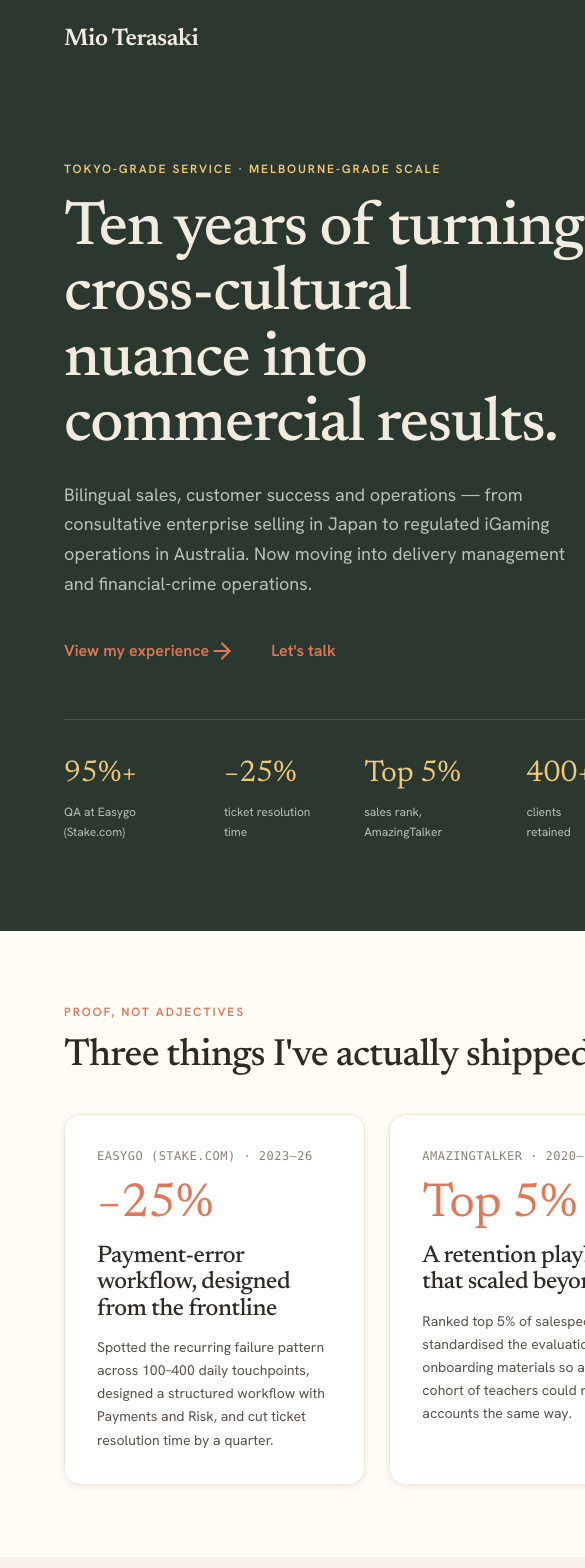
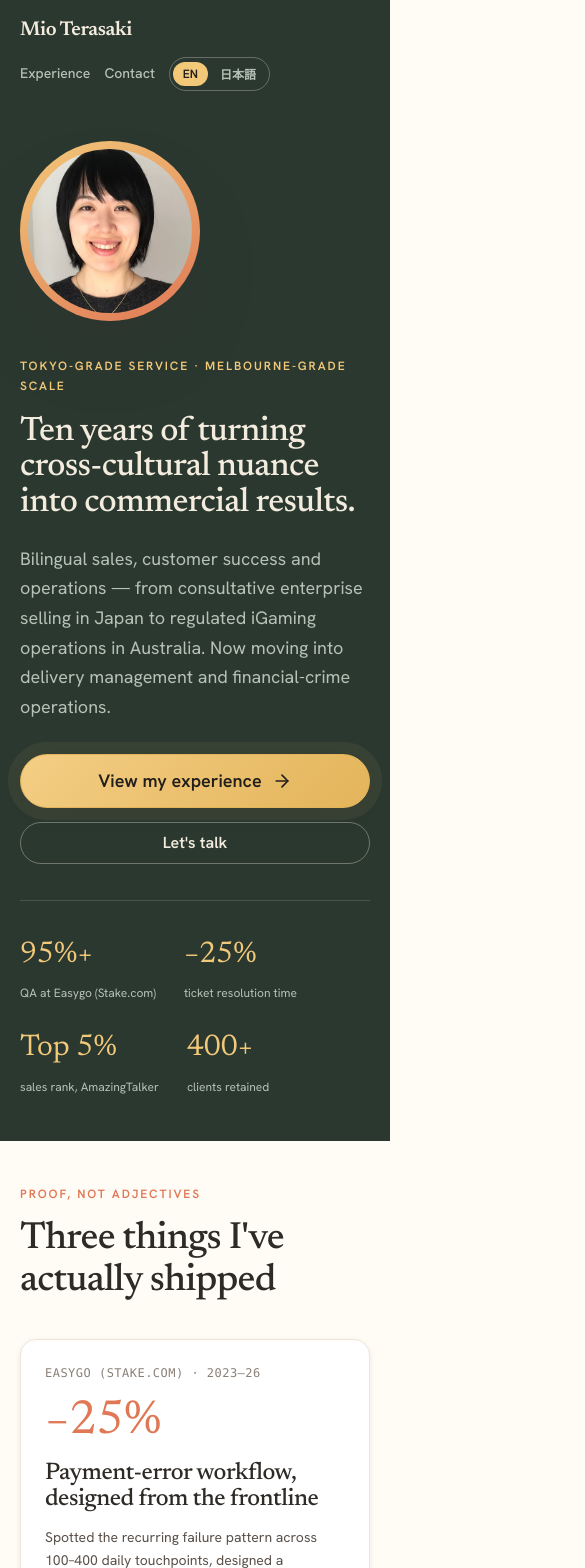
Before and after one commit to mioterasaki/portfolio, a React (Vite) app: page / in a window 390 px wide. Shown: the top 1568 px of the page, 585 px wide, since content can reach past the window. Built offline with nearby package versions, Linux system fonts and the light colour scheme; a web font is replaced by a local one.

Commit message:
Styles: responsive breakpoints, CTA button, lang toggle, JA fonts

```diff
--- a/src/styles/Contact.css
+++ b/src/styles/Contact.css
@@ -3,7 +3,8 @@
    ============================================================ */
 
 .page {
-  min-width: 1080px;
+  min-width: 0;
+  overflow-x: hidden;
   min-height: 100vh;
   display: flex;
   flex-direction: column;
@@ -31,7 +32,7 @@
 .header__title {
   font-family: var(--font-display);
   font-weight: 500;
-  font-size: 54px;
+  font-size: clamp(30px, 4.5vw, 54px);
   line-height: 1.06;
   letter-spacing: -0.02em;
   color: var(--dark-text);
@@ -165,3 +166,63 @@
   font-size: var(--text-xs);
   color: var(--text-muted);
 }
+
+/* ============================================================
+   RESPONSIVE — tablet and below
+   ============================================================ */
+@media (max-width: 1024px) {
+  .header {
+    padding: 48px 40px;
+    gap: 40px;
+  }
+  .main {
+    padding: 48px 40px;
+  }
+  .cards {
+    grid-template-columns: repeat(2, 1fr);
+    gap: 18px;
+  }
+  .footer {
+    padding: 20px 40px;
+  }
+}
+
+@media (max-width: 900px) {
+  .header {
+    grid-template-columns: 1fr;
+    gap: 28px;
+  }
+  .header__portrait {
+    order: -1;
+    width: 180px;
+    height: 180px;
+    padding: 7px;
+  }
+  .header__portrait img {
+    width: 166px;
+    height: 166px;
+  }
+}
+
+@media (max-width: 640px) {
+  .header {
+    padding: 36px 20px;
+  }
+  .main {
+    padding: 40px 20px;
+  }
+  .cards {
+    grid-template-columns: 1fr;
+  }
+  .languages {
+    grid-template-columns: 1fr;
+    gap: 14px;
+    padding: 24px;
+    margin-top: 36px;
+  }
+  .footer {
+    padding: 18px 20px;
+    flex-direction: column;
+    gap: 6px;
+  }
+}
--- a/src/styles/Experience.css
+++ b/src/styles/Experience.css
@@ -3,7 +3,8 @@
    ============================================================ */
 
 .experience {
-  min-width: 1080px;
+  min-width: 0;
+  overflow-x: hidden;
 }
 
 /* --- Header --- */
@@ -24,7 +25,7 @@
 .exp-header__title {
   font-family: var(--font-display);
   font-weight: 500;
-  font-size: 54px;
+  font-size: clamp(30px, 4.5vw, 54px);
   line-height: 1.06;
   letter-spacing: -0.02em;
   color: var(--dark-text);
@@ -204,3 +205,65 @@
   font-size: var(--text-xs);
   color: var(--dark-muted);
 }
+
+/* ============================================================
+   RESPONSIVE — tablet and below
+   ============================================================ */
+@media (max-width: 1024px) {
+  .exp-header {
+    padding: 48px 40px 44px;
+  }
+  .timeline,
+  .skills-edu,
+  .exp-footer {
+    padding: 48px 40px;
+  }
+  .skills-edu__grid {
+    grid-template-columns: 1fr;
+    gap: 40px;
+  }
+}
+
+@media (max-width: 768px) {
+  .role {
+    grid-template-columns: 1fr;
+    gap: 12px;
+    padding: 28px 0;
+  }
+  .role__when {
+    flex-direction: row;
+    align-items: center;
+    gap: 12px;
+    flex-wrap: wrap;
+  }
+  .exp-footer__grid {
+    grid-template-columns: 1fr;
+    gap: 24px;
+  }
+  .exp-footer__actions {
+    justify-content: flex-start;
+  }
+}
+
+@media (max-width: 560px) {
+  .exp-header {
+    padding: 36px 20px 36px;
+  }
+  .timeline,
+  .skills-edu,
+  .exp-footer {
+    padding: 40px 20px;
+  }
+  .exp-footer__actions {
+    flex-direction: column;
+    align-items: stretch;
+  }
+  .exp-footer__meta {
+    flex-direction: column;
+    gap: 6px;
+  }
+  .edu-row {
+    grid-template-columns: 1fr;
+    gap: 2px;
+  }
+}
--- a/src/styles/Home.css
+++ b/src/styles/Home.css
@@ -3,7 +3,8 @@
    ============================================================ */
 
 .home {
-  min-width: 1080px;
+  min-width: 0;
+  overflow-x: hidden;
 }
 
 /* --- Hero --- */
@@ -28,7 +29,7 @@
 .hero__title {
   font-family: var(--font-display);
   font-weight: 500;
-  font-size: 62px;
+  font-size: clamp(34px, 5vw, 62px);
   line-height: 1.05;
   letter-spacing: -0.02em;
   color: var(--dark-text);
@@ -47,6 +48,7 @@
   display: flex;
   gap: 14px;
   margin-top: 32px;
+  flex-wrap: wrap;
 }
 
 .hero__stats {
@@ -253,9 +255,35 @@
   padding: 72px 64px;
 }
 
+.testimonials__eyebrow {
+  font-family: var(--font-body);
+  font-weight: 600;
+  font-size: var(--text-xs);
+  letter-spacing: 0.16em;
+  text-transform: uppercase;
+  color: var(--brand);
+}
+
+.testimonials__title {
+  font-family: var(--font-display);
+  font-weight: 500;
+  font-size: var(--text-3xl);
+  letter-spacing: -0.02em;
+  color: var(--text-strong);
+  margin: 14px 0 10px;
+}
+
+.testimonials__note {
+  font-size: var(--text-sm);
+  line-height: 1.6;
+  color: var(--text-muted);
+  max-width: 64ch;
+  margin: 0 0 32px;
+}
+
 .testimonials__grid {
   display: grid;
-  grid-template-columns: 1fr 1fr;
+  grid-template-columns: repeat(3, 1fr);
   gap: 24px;
 }
 
@@ -306,3 +334,92 @@
   font-size: var(--text-xs);
   color: var(--text-muted);
 }
+
+/* ============================================================
+   RESPONSIVE — tablet and below
+   ============================================================ */
+@media (max-width: 1024px) {
+  .hero {
+    grid-template-columns: 1fr;
+    padding: 48px 40px 56px;
+    gap: 36px;
+  }
+  .hero__portrait-col {
+    order: -1;
+    justify-content: flex-start;
+  }
+  .hero__portrait {
+    width: 220px;
+    height: 220px;
+    padding: 8px;
+  }
+  .hero__portrait img {
+    width: 204px;
+    height: 204px;
+  }
+  .hero__stats {
+    flex-wrap: wrap;
+    gap: 24px 40px;
+  }
+  .proof,
+  .bridge,
+  .testimonials,
+  .cta-footer {
+    padding: 56px 40px;
+  }
+  .proof__grid,
+  .testimonials__grid {
+    grid-template-columns: 1fr;
+    gap: 18px;
+  }
+  .bridge__grid {
+    grid-template-columns: 1fr;
+    gap: 32px;
+  }
+  .cta-footer__grid {
+    grid-template-columns: 1fr;
+    gap: 28px;
+  }
+  .cta-footer__actions {
+    justify-content: flex-start;
+  }
+}
+
+@media (max-width: 560px) {
+  .hero {
+    padding: 36px 20px 44px;
+  }
+  .hero__portrait {
+    width: 180px;
+    height: 180px;
+  }
+  .hero__portrait img {
+    width: 164px;
+    height: 164px;
+  }
+  .hero__actions {
+    flex-direction: column;
+    align-items: stretch;
+  }
+  .hero__stats {
+    gap: 20px 28px;
+    margin-top: 36px;
+  }
+  .proof,
+  .bridge,
+  .testimonials,
+  .cta-footer {
+    padding: 44px 20px;
+  }
+  .proof-card {
+    padding: 24px;
+  }
+  .cta-footer__actions {
+    flex-direction: column;
+    align-items: stretch;
+  }
+  .cta-footer__meta {
+    flex-direction: column;
+    gap: 6px;
+  }
+}
--- a/src/styles/components.css
+++ b/src/styles/components.css
@@ -40,6 +40,38 @@
   color: var(--dark-text);
 }
 
+/* --- Language toggle (EN / 日本語 pill in the nav) --- */
+.lang-toggle {
+  display: inline-flex;
+  align-items: center;
+  gap: 2px;
+  padding: 3px;
+  border: 1px solid rgba(243, 235, 221, 0.3);
+  border-radius: var(--radius-pill);
+}
+
+.lang-toggle__btn {
+  appearance: none;
+  background: transparent;
+  border: 0;
+  border-radius: var(--radius-pill);
+  padding: 5px 12px;
+  font-family: var(--font-body);
+  font-size: var(--text-xs);
+  font-weight: var(--weight-semibold);
+  color: var(--dark-muted);
+  cursor: pointer;
+  transition: background var(--dur-fast) var(--ease-standard),
+              color var(--dur-fast) var(--ease-standard);
+}
+.lang-toggle__btn:not(.lang-toggle__btn--active):hover {
+  color: var(--dark-text);
+}
+.lang-toggle__btn--active {
+  background: var(--gold-500);
+  color: var(--ink-pure);
+}
+
 /* --- Button (pill CTA) --- */
 .btn {
   display: inline-flex;
@@ -69,6 +101,11 @@
   padding: 12px 22px;
   font-size: var(--text-base);
   gap: 8px;
+}
+.btn--lg {
+  padding: 16px 30px;
+  font-size: var(--text-md);
+  gap: 10px;
 }
 
 .btn--primary {
@@ -103,6 +140,38 @@
   color: var(--anchor-hover);
 }
 
+/* Ghost variant for dark (sage-900) surfaces */
+.btn--ghost-dark {
+  background: transparent;
+  color: var(--dark-text);
+  border: 1.5px solid rgba(243, 235, 221, 0.35);
+}
+.btn--ghost-dark:hover {
+  border-color: var(--dark-text);
+  color: var(--dark-text);
+}
+
+/* Stand-out CTA: gold on the dark hero, with a soft pulsing glow.
+   (Global prefers-reduced-motion rule kills the animation.) */
+.btn--cta {
+  background: linear-gradient(135deg, var(--gold-400), var(--gold-600));
+  color: var(--ink-pure);
+  border: 1.5px solid var(--gold-600);
+  box-shadow: var(--shadow-md);
+  animation: cta-pulse 2.8s var(--ease-standard) infinite;
+}
+.btn--cta:hover {
+  background: linear-gradient(135deg, var(--gold-300), var(--gold-500));
+  border-color: var(--gold-500);
+  color: var(--ink-pure);
+  transform: translateY(-2px);
+}
+@keyframes cta-pulse {
+  0%   { box-shadow: 0 0 0 0 rgba(242, 200, 121, 0.45), var(--shadow-md); }
+  70%  { box-shadow: 0 0 0 14px rgba(242, 200, 121, 0), var(--shadow-md); }
+  100% { box-shadow: 0 0 0 0 rgba(242, 200, 121, 0), var(--shadow-md); }
+}
+
 .btn__icon {
   display: inline-flex;
 }
@@ -113,6 +182,10 @@
 .btn--md .btn__icon svg {
   width: 18px;
   height: 18px;
+}
+.btn--lg .btn__icon svg {
+  width: 20px;
+  height: 20px;
 }
 
 /* --- Badge (pill tag) --- */
@@ -215,3 +288,40 @@
   font-size: var(--text-xs);
   color: var(--dark-muted);
 }
+
+/* --- Responsive: nav + shared components --- */
+@media (max-width: 900px) {
+  .nav {
+    padding: 16px 28px;
+  }
+  .nav__links {
+    gap: 20px;
+  }
+}
+
+@media (max-width: 640px) {
+  .nav {
+    padding: 14px 20px;
+    flex-wrap: wrap;
+    gap: 10px 16px;
+  }
+  .nav__brand {
+    font-size: var(--text-lg);
+  }
+  .nav__links {
+    gap: 14px;
+  }
+  /* On small screens the nav CTA duplicates the Contact link — drop it */
+  .nav__links .btn {
+    display: none;
+  }
+  .lang-toggle__btn {
+    padding: 4px 10px;
+  }
+  .testimonial {
+    padding: var(--space-6);
+  }
+  .testimonial__quote {
+    font-size: var(--text-lg);
+  }
+}
--- a/src/styles/global.css
+++ b/src/styles/global.css
@@ -48,6 +48,15 @@ a:hover {
   }
 }
 
+/* CJK text reads poorly with negative tracking — reset it in Japanese mode
+   (overrides the per-class -0.02em values thanks to higher specificity). */
+html[lang='ja'] h1,
+html[lang='ja'] h2,
+html[lang='ja'] h3,
+html[lang='ja'] h4 {
+  letter-spacing: 0;
+}
+
 .eyebrow {
   font-family: var(--font-body);
   font-weight: var(--weight-semibold);
--- a/src/styles/tokens.css
+++ b/src/styles/tokens.css
@@ -186,3 +186,12 @@
   --dur-slow:   360ms;
   --press-scale: 0.97;
 }
+
+/* --- Japanese mode (html[lang] is set by the nav language switch) ---
+   Latin faces stay for numerals/Latin runs; JP system faces fill in kana/kanji.
+   CJK dislikes negative tracking, so it resets to 0. */
+html[lang='ja'] {
+  --font-display: 'Newsreader', 'Hiragino Mincho ProN', 'Yu Mincho', 'Noto Serif JP', Georgia, serif;
+  --font-body: 'Hanken Grotesk', 'Hiragino Kaku Gothic ProN', 'Yu Gothic', 'Noto Sans JP', Meiryo, system-ui, sans-serif;
+  --tracking-tight: 0;
+}
```
